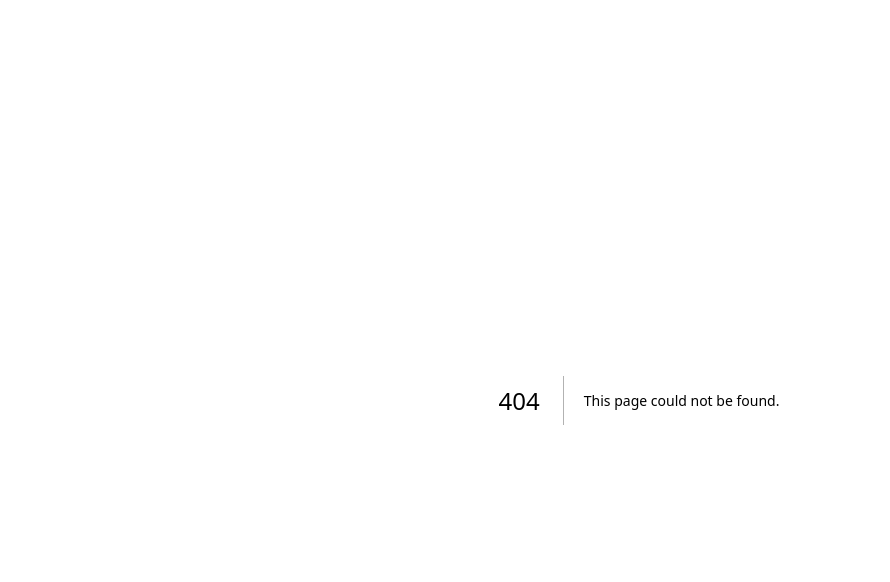
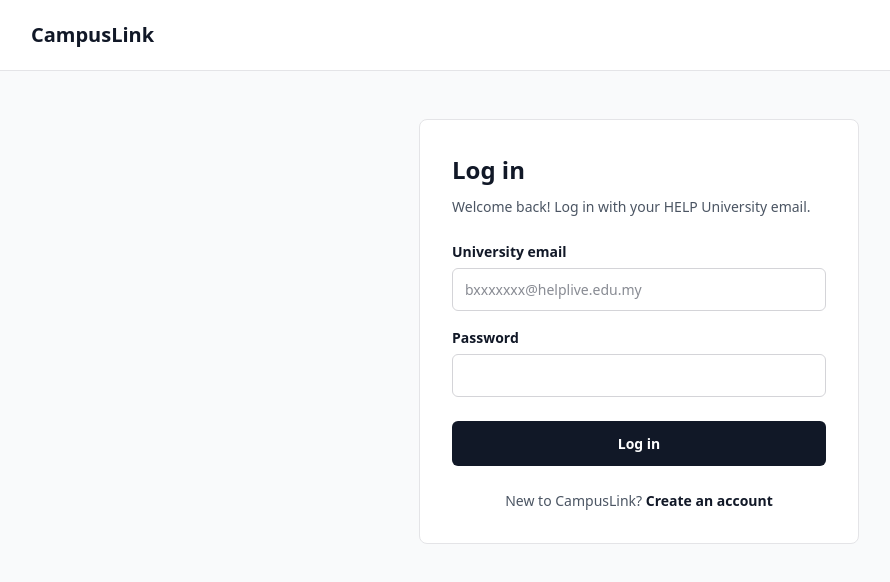
Before and after one commit to CrudusLiv/CampusLink, a Next.js app in the folder frontend/: page /login in a window 1280 px wide. Before the commit this address had no page. Shown: the top 582 px of the page, without its empty margins (1-891 px from the left). Built offline with nearby package versions, Linux system fonts and the light colour scheme; no server answers.

Commit message:
feat(auth): add login page with Supabase email login (#4)

```diff
--- /dev/null
+++ b/frontend/app/login/page.tsx
@@ -0,0 +1,109 @@
+"use client";
+
+// Login page for CampusLink (Epic 1 – User Story 1)
+// Logs the student in with Supabase Auth (email + password),
+// then sends them to the dashboard.
+
+import { useState, FormEvent } from "react";
+import Link from "next/link";
+import { useRouter } from "next/navigation";
+import { supabase } from "@/lib/supabaseClient";
+// Reuse the same card/form styles as the register page
+import styles from "../register/register.module.css";
+
+const UNIVERSITY_DOMAIN = "@helplive.edu.my";
+
+export default function LoginPage() {
+  const [email, setEmail] = useState("");
+  const [password, setPassword] = useState("");
+  const [error, setError] = useState("");
+  const [loading, setLoading] = useState(false);
+  const router = useRouter();
+
+  async function handleSubmit(event: FormEvent<HTMLFormElement>) {
+    event.preventDefault();
+    setError("");
+
+    // Client-side checks before calling Supabase
+    if (!email.trim().toLowerCase().endsWith(UNIVERSITY_DOMAIN)) {
+      setError(`Use your university email ending in ${UNIVERSITY_DOMAIN}.`);
+      return;
+    }
+    if (password === "") {
+      setError("Enter your password.");
+      return;
+    }
+
+    setLoading(true);
+    const { error: loginError } = await supabase.auth.signInWithPassword({
+      email: email.trim().toLowerCase(),
+      password,
+    });
+    setLoading(false);
+
+    if (loginError) {
+      // Same message for wrong email OR wrong password,
+      // so attackers can't find out which emails are registered.
+      setError("Incorrect email or password.");
+      return;
+    }
+
+    router.push("/dashboard");
+  }
+
+  return (
+    <div className={styles.page}>
+      <header className={styles.header}>
+        <Link href="/" className={styles.logo}>
+          CampusLink
+        </Link>
+      </header>
+
+      <main className={styles.main}>
+        <div className={styles.card}>
+          <h1 className={styles.title}>Log in</h1>
+          <p className={styles.subtitle}>Welcome back! Log in with your HELP University email.</p>
+
+          {error && <p className={styles.serverError}>{error}</p>}
+
+          <form onSubmit={handleSubmit} noValidate className={styles.form}>
+            <div className={styles.field}>
+              <label htmlFor="email" className={styles.label}>
+                University email
+              </label>
+              <input
+                id="email"
+                type="email"
+                value={email}
+                onChange={(e) => setEmail(e.target.value)}
+                placeholder="bxxxxxxx@helplive.edu.my"
+                className={styles.input}
+              />
+            </div>
+
+            <div className={styles.field}>
+              <label htmlFor="password" className={styles.label}>
+                Password
+              </label>
+              <input
+                id="password"
+                type="password"
+                value={password}
+                onChange={(e) => setPassword(e.target.value)}
+                className={styles.input}
+              />
+            </div>
+
+            <button type="submit" className={styles.submit} disabled={loading}>
+              {loading ? "Logging in..." : "Log in"}
+            </button>
+          </form>
+
+          <p className={styles.switch}>
+            New to CampusLink? <Link href="/register">Create an account</Link>
+          </p>
+        </div>
+      </main>
+    </div>
+  );
+}
--- a/frontend/app/page.tsx
+++ b/frontend/app/page.tsx
@@ -8,7 +8,7 @@
       <header className={styles.header}>
         <div className={styles.logo}>CampusLink</div>
         <div className={styles.navButtons}>
-          <button className={styles.btnOutline}>Log In</button>
+             <Link href="/login" className={styles.btnOutline}>Log In</Link>
           <Link href="/register" className={styles.btnFilled}>Register</Link>
         </div>
       </header>
@@ -25,7 +25,7 @@
             </p>
             <div className={styles.heroButtons}>
               <Link href="/register" className={styles.btnFilled}>Get Started</Link>
-              <button className={styles.btnOutline}>Log In</button>
+                 <Link href="/login" className={styles.btnOutline}>Log In</Link>
             </div>
           </div>
 
```
